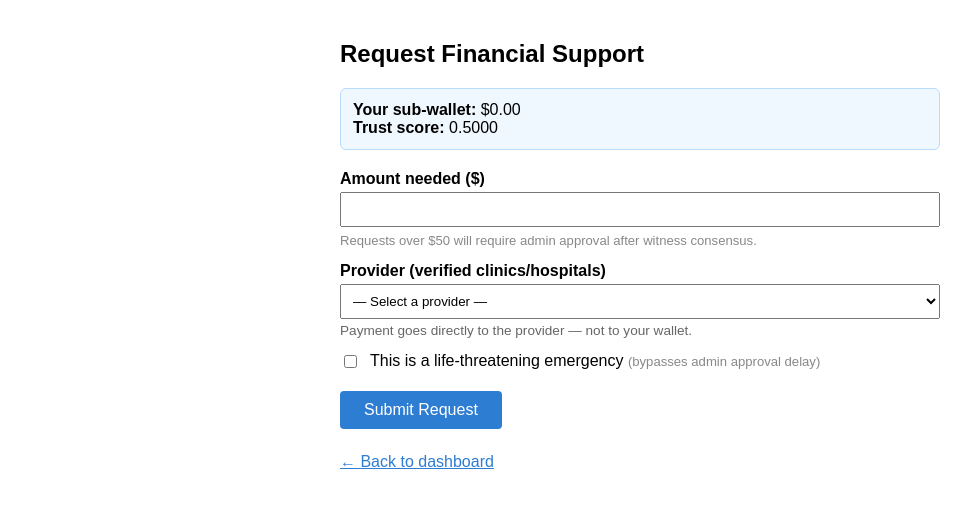
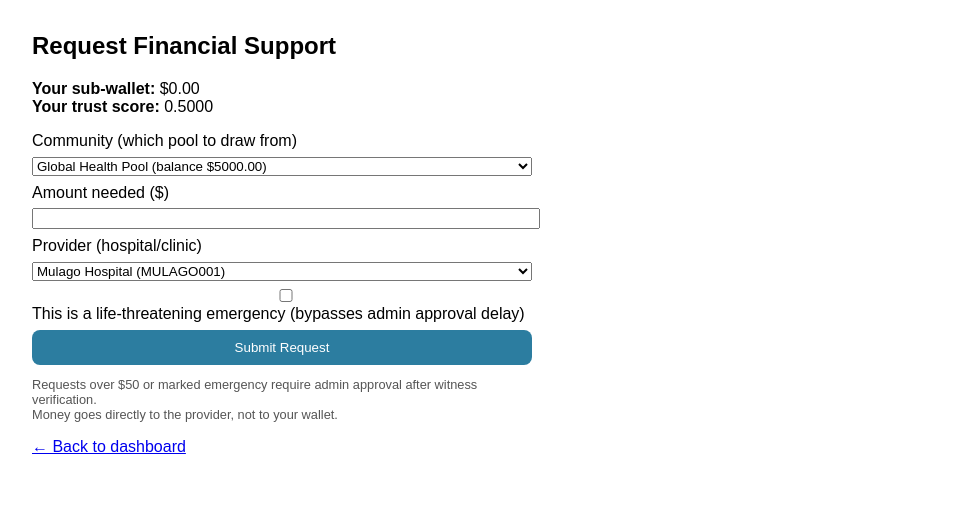
Before and after one commit to markosbio/solidarity_prototype, a Flask app: page /request_care in a window 1280 px wide. Shown: the top 508 px of the page, without its empty margins (0-971 px from the left). Run offline with Flask 3, Linux system fonts and the light colour scheme; a user stored in the database is signed in; tables that the repository leaves empty hold one stand-in row (values such as "Sample post"); parts of the project's set-up code (start-up, migrations or seed data) failed here and were passed over.

Commit message:
Update request_care.html

```diff
--- a/templates/request_care.html
+++ b/templates/request_care.html
@@ -1,62 +1,46 @@
 <!DOCTYPE html>
 <html>
-<head><title>Request Care</title>
+<head>
+    <title>Request Care – SolidarityPool</title>
     <style>
-  body { font-family: sans-serif; max-width: 600px; margin: 40px auto; padding: 0 16px; }
-  label { display: block; margin-top: 14px; font-weight: bold; }
-  select, input[type=number] { width: 100%; padding: 8px; margin-top: 4px; box-sizing: border-box; }
-  .emergency-row { margin-top: 14px; display: flex; align-items: center; gap: 10px; }
-  .provider-detail { font-size: 0.85em; color: #666; margin-top: 4px; }
-  button { margin-top: 20px; padding: 10px 24px; background: #2d7dd2; color: white; border: none; border-radius: 4px; cursor: pointer; font-size: 1rem; }
-  .wallet-info { background: #f0f8ff; border: 1px solid #b8daff; border-radius: 6px; padding: 12px; margin-bottom: 20px; }
-  .error { color: #c00; background: #fff0f0; border: 1px solid #fcc; padding: 10px; border-radius: 4px; margin-bottom: 16px; }
-  a { color: #2d7dd2; }
-  .threshold-note { font-size: 0.82em; color: #888; margin-top: 6px; }
+        body { font-family: sans-serif; margin: 2em; max-width: 500px; }
+        label, input, select, button { display: block; width: 100%; margin-top: 0.5em; }
+        button { background: #2c7da0; color: white; border: none; padding: 10px; border-radius: 8px; cursor: pointer; }
+        .note { font-size: 0.8em; color: #555; margin-top: 1em; }
     </style>
 </head>
 <body>
     <h2>Request Financial Support</h2>
-
-<div class="wallet-info">
-  <strong>Your sub-wallet:</strong> ${{ "%.2f"|format(user.sub_wallet_balance) }}<br>
-  <strong>Trust score:</strong> {{ "%.4f"|format(user.trust_score) }}
-</div>
-
-{% if error %}
-<div class="error">{{ error }}</div>
-{% endif %}
+    <p><strong>Your sub-wallet:</strong> ${{ "%.2f"|format(user.sub_wallet_balance) }}<br>
+    <strong>Your trust score:</strong> {{ "%.4f"|format(user.trust_score) }}</p>
 
     <form method="POST">
-  <label>Amount needed ($)
-    <input type="number" step="0.01" min="0.01" name="needed_amount" required>
-  </label>
-  <p class="threshold-note">Requests over ${{ "%.0f"|format(50) }} will require admin approval after witness consensus.</p>
+        <label>Community (which pool to draw from)</label>
+        <select name="community_id" required>
+            {% for comm in communities %}
+                <option value="{{ comm.id }}">{{ comm.name }} (balance ${{ "%.2f"|format(comm.pool_balance) }})</option>
+            {% endfor %}
+        </select>
 
-  <label>Provider (verified clinics/hospitals)
+        <label>Amount needed ($)</label>
+        <input type="number" step="0.01" name="needed_amount" required>
+
+        <label>Provider (hospital/clinic)</label>
         <select name="provider_id" required>
-      <option value="">— Select a provider —</option>
             {% for p in providers %}
                 <option value="{{ p.id }}">{{ p.name }} ({{ p.provider_code }})</option>
             {% endfor %}
         </select>
+
+        <label>
+            <input type="checkbox" name="is_emergency"> This is a life‑threatening emergency (bypasses admin approval delay)
         </label>
-  {% if providers %}
-  <p class="provider-detail">Payment goes directly to the provider — not to your wallet.</p>
-  {% else %}
-  <p class="provider-detail" style="color:#c00;">No verified providers available. Ask an admin to add one.</p>
-  {% endif %}
 
-  <div class="emergency-row">
-    <input type="checkbox" name="is_emergency" value="1" id="emg">
-    <label for="emg" style="margin-top:0; font-weight:normal;">
-      This is a life-threatening emergency
-      <span style="font-size:0.82em; color:#888;">(bypasses admin approval delay)</span>
-    </label>
-  </div>
-
-  <button type="submit" {% if not providers %}disabled{% endif %}>Submit Request</button>
+        <button type="submit">Submit Request</button>
     </form>
 
-<p style="margin-top:24px;"><a href="{{ url_for('home') }}">← Back to dashboard</a></p>
+    <p class="note">Requests over $50 or marked emergency require admin approval after witness verification. <br>
+    Money goes directly to the provider, not to your wallet.</p>
+    <p><a href="/">← Back to dashboard</a></p>
 </body>
 </html>
```
Lines whose indentation alone changed are shown as unchanged.
